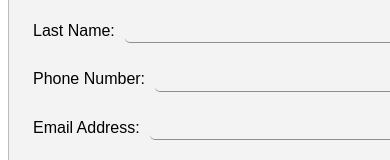
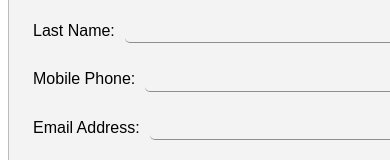
Before and after one commit to acrest/ijustgotmoney, an Angular app: page / in a window 390 px wide. Shown: the part 1468-1628 px from the top of the page. Built offline with nearby package versions, Linux system fonts and the light colour scheme.

Commit message:
mobile number

```diff
--- a/src/app/app.component.ts
+++ b/src/app/app.component.ts
@@ -8,7 +8,6 @@ import { Component } from "@angular/core";
 export class AppComponent
 {
 	public showThankYou: boolean;
-	public screenWidth: string;
 	public isMobile: boolean;
 
 	public constructor()
--- a/src/components/landing-page/landing-page.html
+++ b/src/components/landing-page/landing-page.html
@@ -90,7 +90,7 @@
 							<input id="last-name" name="last-name"/>
 						</fieldset>
 						<fieldset>
-							<label class="field-name" for="phone">Phone Number:</label>
+							<label class="field-name" for="phone">Mobile Phone:</label>
 							<input id="phone" name="phone"/>
 						</fieldset>
 						<fieldset>
```
Also changed, not shown: 3 other files (tests, documents, lock files or other folders).
